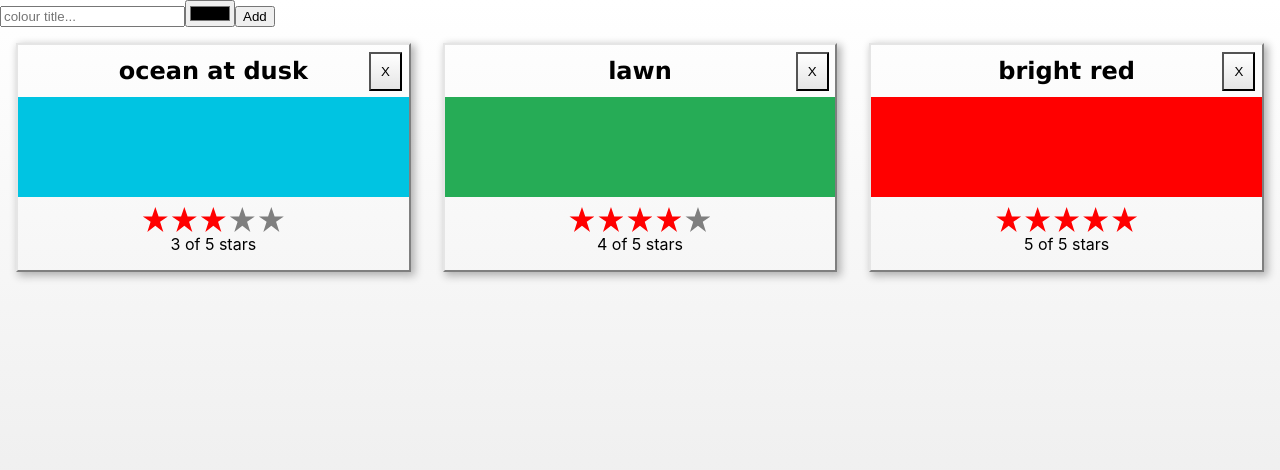
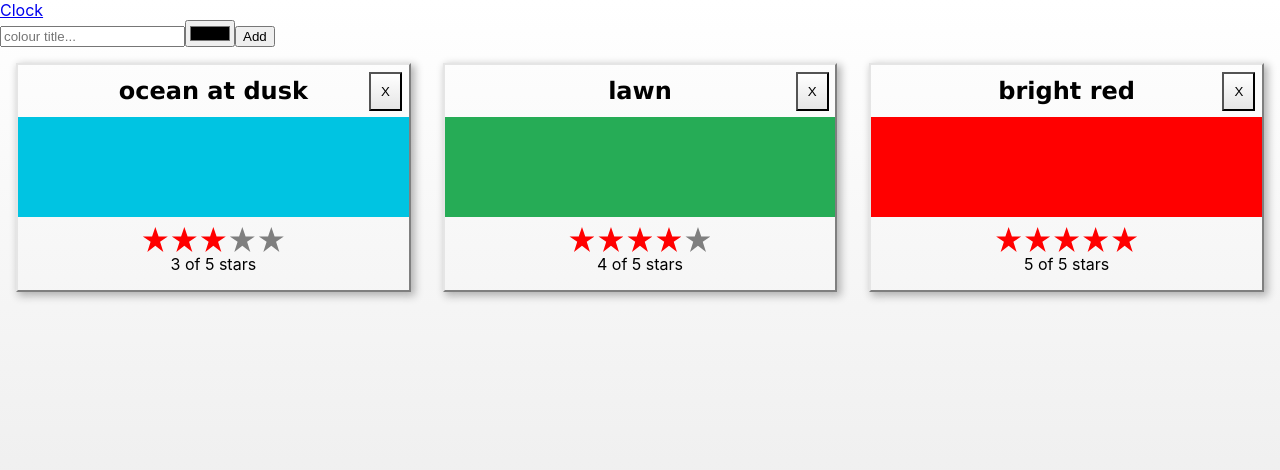
Before and after one commit to JayWebDevCom/Learning-React, a React (Create React App) app: page / in a window 1280 px wide. Shown: the top 470 px of the page. Built offline with nearby package versions, Linux system fonts and the light colour scheme.

Commit message:
Add Routing to support Clock

```diff
--- a/package.json
+++ b/package.json
@@ -7,6 +7,7 @@
     "prop-types": "15.6.0",
     "react": "^16.11.0",
     "react-dom": "^16.11.0",
+    "react-router-dom": "^5.1.2",
     "react-scripts": "3.2.0",
     "uuid": "^3.3.3"
   },
--- a/src/components/App.js
+++ b/src/components/App.js
@@ -1,9 +1,11 @@
 import React, {Component} from 'react';
+import {BrowserRouter as Router, Link, Route} from "react-router-dom";
 
 import {AddColourForm} from './AddColourForm'
 import {ColorList} from './ColorList'
 import {v4} from 'uuid';
 import colorsFile from '../colorsFile'
+import {Clock} from "./clock/Clock";
 
 class App extends Component {
 
@@ -53,14 +55,23 @@ class App extends Component {
     };
 
     render() {
+
         const {addColor, rateColor, removeColor} = this;
         const {colors} = this.state;
 
         return (
-            <div className={'app'}>
-                <AddColourForm onNewColour={addColor}/>
-                <ColorList colors={colors} onRate={rateColor} onRemove={removeColor}/>
-            </div>
+            <Router>
+                <Route exact path="/">
+                    <div className={'app'}>
+                        <Link to="/clock">Clock</Link>
+                        <AddColourForm onNewColour={addColor}/>
+                        <ColorList colors={colors} onRate={rateColor} onRemove={removeColor}/>
+                    </div>
+                </Route>
+                <Route exact path="/clock">
+                    <Clock/>
+                </Route>
+            </Router>
         )
     }
 }
--- /dev/null
+++ b/src/components/clock/Clock.js
@@ -0,0 +1,10 @@
+import React from 'react';
+import {Link} from "react-router-dom";
+
+export const Clock = () =>
+    <div>
+        <div><Link to="/">Home</Link></div>
+        <div>
+            This is clock
+        </div>
+    </div>;
```
Also changed, not shown: 1 other file (tests, documents, lock files or other folders).
